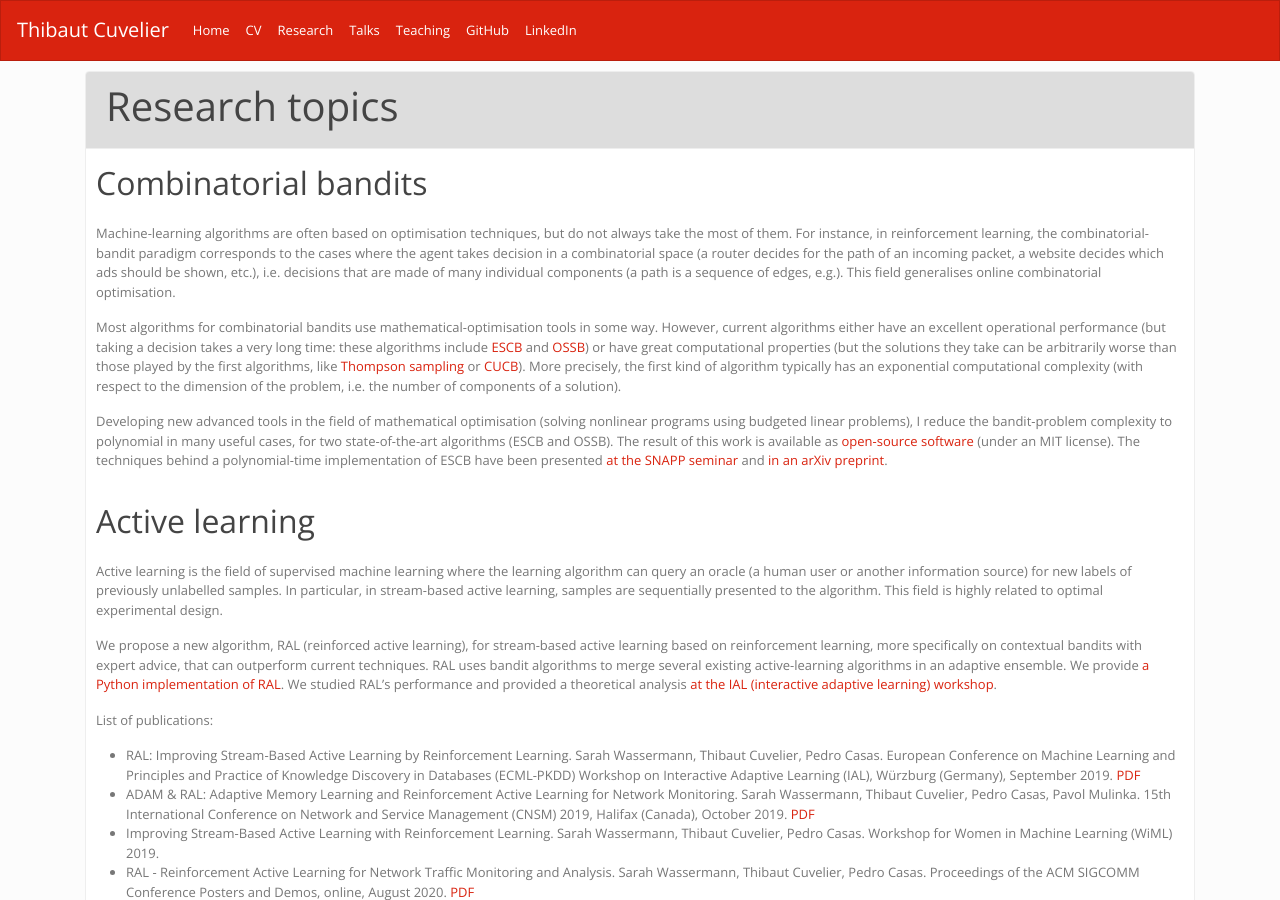
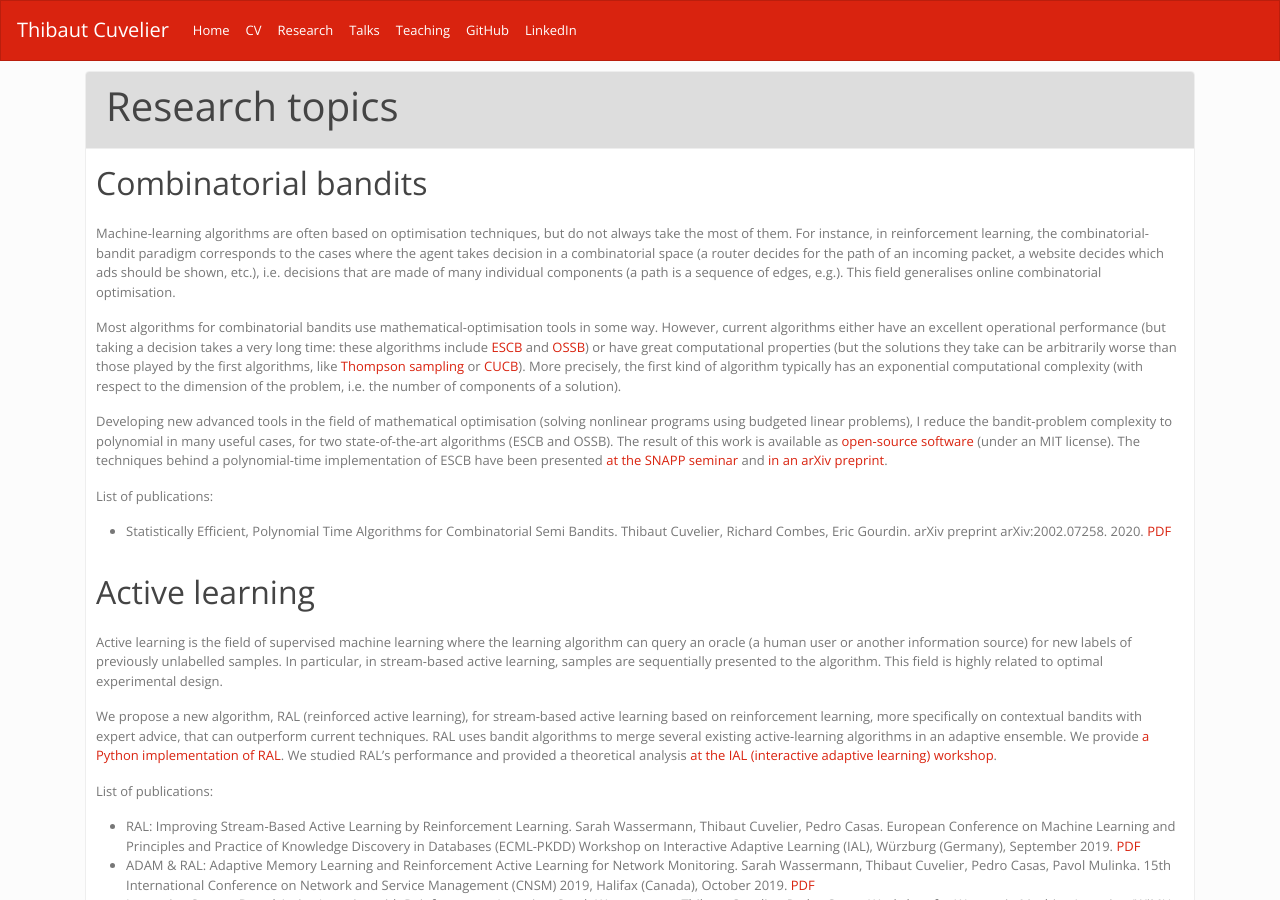
Before and after one commit to dourouc05/dourouc05.github.io, a Jekyll site: the page built from research.md, in a window 1280 px wide and 900 px high. Built offline with Jekyll 4.4.1, drawn with Linux system fonts in a browser that asks for light colours; a script that is not in the unit is left out.

Commit message:
Bandits: publications.

```diff
--- a/research.md
+++ b/research.md
@@ -13,6 +13,10 @@ Machine-learning algorithms are often based on optimisation techniques, but do n
 Most algorithms for combinatorial bandits use mathematical-optimisation tools in some way. However, current algorithms either have an excellent operational performance (but taking a decision takes a very long time: these algorithms include [ESCB](https://papers.nips.cc/paper/5831-combinatorial-bandits-revisited) and [OSSB](https://papers.nips.cc/paper/6773-minimal-exploration-in-structured-stochastic-bandits)) or have great computational properties (but the solutions they take can be arbitrarily worse than those played by the first algorithms, like [Thompson sampling](https://papers.nips.cc/paper/7670-an-information-theoretic-analysis-for-thompson-sampling-with-many-actions) or [CUCB](http://proceedings.mlr.press/v38/kveton15.html)). More precisely, the first kind of algorithm typically has an exponential computational complexity (with respect to the dimension of the problem, i.e. the number of components of a solution).
 
 Developing new advanced tools in the field of mathematical optimisation (solving nonlinear programs using budgeted linear problems), I reduce the bandit-problem complexity to polynomial in many useful cases, for two state-of-the-art algorithms (ESCB and OSSB). The result of this work is available as [open-source software](https://github.com/dourouc05/CombinatorialBandits.jl) (under an MIT license). The techniques behind a polynomial-time implementation of ESCB have been presented [at the SNAPP seminar](https://www.youtube.com/watch?v=7flMukHqfW4) and [in an arXiv preprint](https://arxiv.org/abs/2002.07258).
+
+**List of publications**:
+
+* Statistically Efficient, Polynomial Time Algorithms for Combinatorial Semi Bandits. Thibaut Cuvelier, Richard Combes, Eric Gourdin. arXiv preprint arXiv:2002.07258. 2020. [PDF](https://arxiv.org/abs/2002.07258)
 
 ## Active learning
 
```
